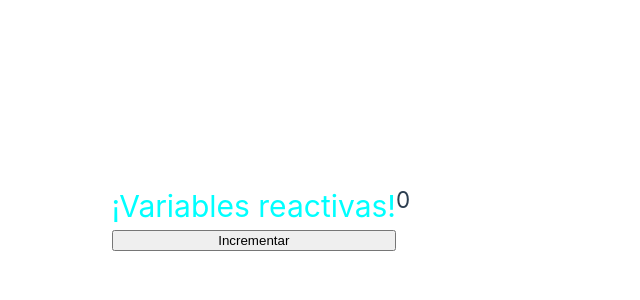
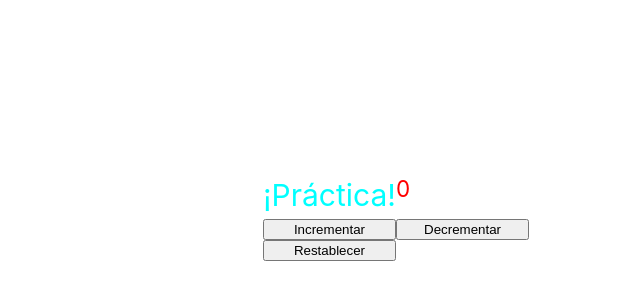
Before and after one commit to SolracNorud/VueJS3_curso, a Vue app in the folder mi-primer-vue/: page / in a window 1280 px wide. Shown: the part 184-484 px from the top of the page, without its empty margins (244-884 px from the left). Built offline with nearby package versions, Linux system fonts and the light colour scheme.

Commit message:
Práctica desafio

```diff
--- a/mi-primer-vue/src/App.vue
+++ b/mi-primer-vue/src/App.vue
@@ -1,23 +1,35 @@
 <script setup>
 import {ref} from 'vue'
-
-const saludo = 'desconocido!'
 
 const counter = ref(0)
 
 //metodo - methods
 const increment = () => counter.value++
+const decrement = () => counter.value--
+const reset = () => counter.value = 0
 
+if (counter.value < 0){
+  color.value  = ref(1)
+}
 </script>
 
 <template>
-  <h1> ¡Variables reactivas!</h1>
-  <h2>{{ counter }}</h2>
+  <h1> ¡Práctica! </h1>
+  <h2 :class="counter > 0 ? 'positive' : 'negative' ">{{ counter }}</h2>
   <button @click="increment()">Incrementar</button>
+  <button @click="decrement()">Decrementar</button>
+  <button @click="reset()">Restablecer</button>
+
 </template>
 
 <style>
 h1 {
   color: aqua;
 }
+.positive {
+  color: green;
+}
+.negative {
+  color: red;
+}
 </style>
```
